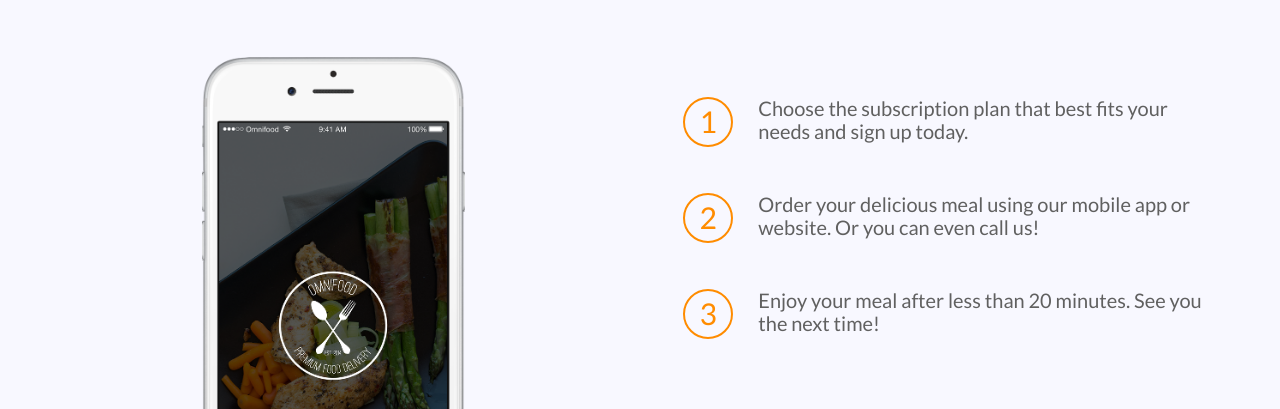
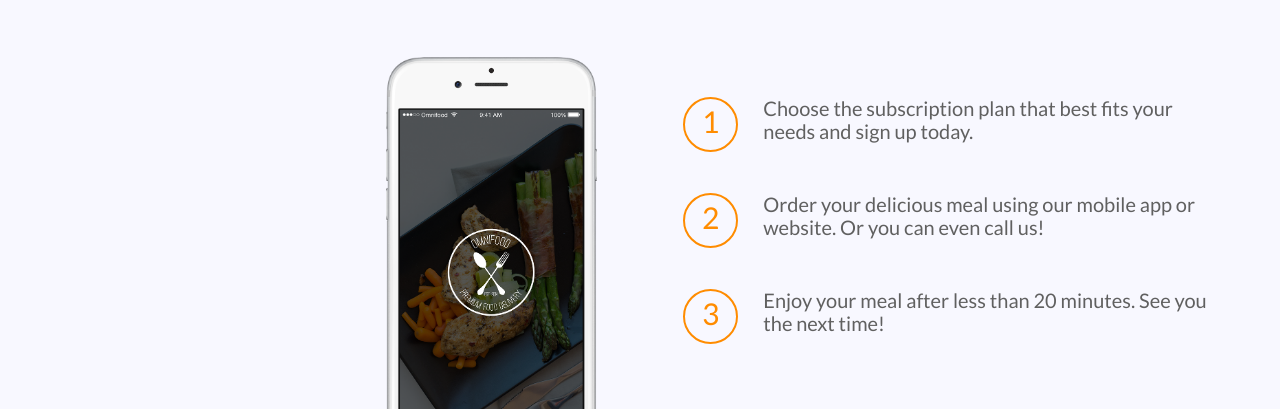
Before and after one commit to dharashah-1993/Omnifood-Project-, a plain HTML site: page index.html in a window 1280 px wide. Shown: the part 2093-2502 px from the top of the page. Drawn offline with Linux system fonts and the light colour scheme; files whose address does not match are found by name.

Commit message:
modified common css

```diff
--- a/resources/css/style.css
+++ b/resources/css/style.css
@@ -42,7 +42,7 @@ body{
 }
 
 section{
-    padding: 80px 0px;
+    padding: 80px 0;
 }
 
 .box{
@@ -202,13 +202,10 @@ header{
     background-color: ghostwhite;
 }
 
-.steps-box{
+.steps-box:first-child{
+   text-align: right;
+    padding-right: 3%;
     margin-top: 30px;
-}
-
-.steps-box:first-child{
-   text-align: center;
-    padding-right: 3%;
 }
 
 .steps-box:last-child{
@@ -218,7 +215,7 @@ header{
 }
 
 .app-screen{
-    width:50%;
+    width:40%;
 }
 
 .works-step{
@@ -234,8 +231,8 @@ header{
     border: 2px solid darkorange;
     display: inline-block;
     border-radius: 50%;
-    height: 50px;
-    width: 50px;
+    height: 55px;
+    width: 55px;
     text-align: center;
     padding: 5px;
     float: left;
```
